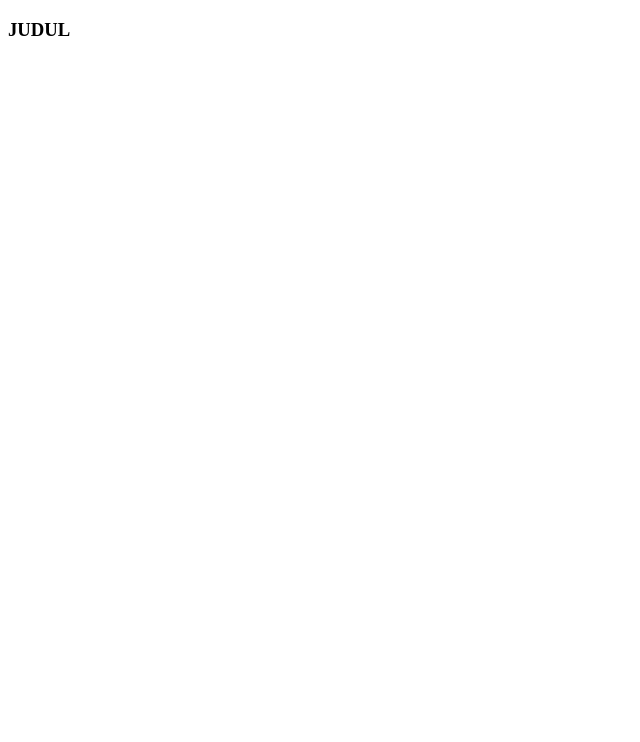
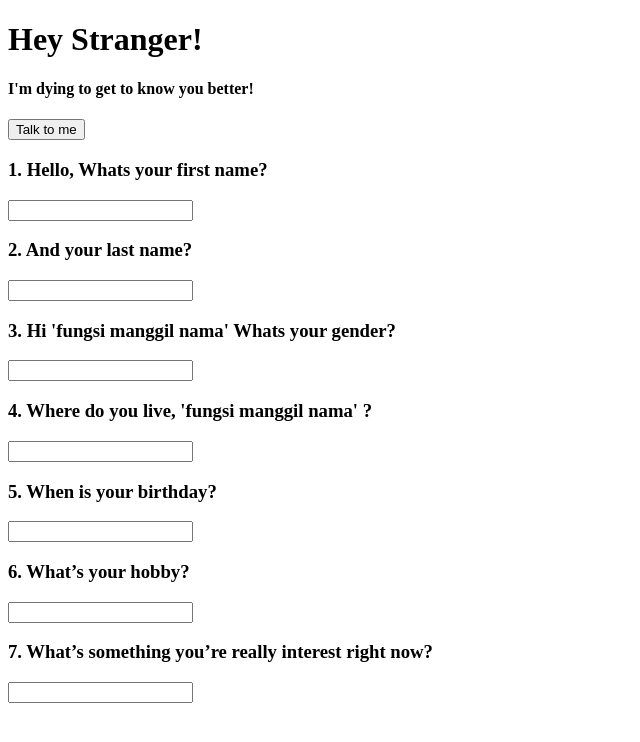
Before and after one commit to badaiwinata/we-can-form, a React (Create React App) app: page / in a window 1280 px wide. Shown: the top 742 px of the page, without its empty margins (0-640 px from the left). Built offline with nearby package versions, Linux system fonts and the light colour scheme.

Commit message:
create section

```diff
--- a/src/components/Address.js
+++ b/src/components/Address.js
@@ -4,7 +4,8 @@ export default class Address extends Component {
   render() {
     return (
       <div>
-
+        <h3>4. Where do you live, 'fungsi manggil nama' ?</h3>
+        <input></input>
       </div>
     )
   }
--- a/src/components/Birthday.js
+++ b/src/components/Birthday.js
@@ -4,7 +4,8 @@ export default class Birthday extends Component {
   render() {
     return (
       <div>
-
+        <h3>5. When is your birthday?</h3>
+        <input></input>
       </div>
     )
   }
--- a/src/components/Firstname.js
+++ b/src/components/Firstname.js
@@ -4,7 +4,8 @@ export default class Firstname extends Component {
   render() {
     return (
       <div>
-
+        <h3>1. Hello, Whats your first name?</h3>
+        <input></input>
       </div>
     )
   }
--- a/src/components/Gender.js
+++ b/src/components/Gender.js
@@ -4,7 +4,8 @@ export default class Gender extends Component {
   render() {
     return (
       <div>
-
+        <h3>3. Hi 'fungsi manggil nama' Whats your gender?</h3>
+        <input></input>
       </div>
     )
   }
--- a/src/components/Header.js
+++ b/src/components/Header.js
@@ -4,7 +4,9 @@ export default class Header extends Component {
   render() {
     return (
       <div>
-        <h3>JUDUL</h3>
+        <h1>Hey Stranger!</h1>
+        <h4>I'm dying to get to know you better!</h4>
+        <button>Talk to me</button>
       </div>
     )
   }
--- a/src/components/Hobby.js
+++ b/src/components/Hobby.js
@@ -4,7 +4,8 @@ export default class Hobby extends Component {
   render() {
     return (
       <div>
-
+        <h3>6. What’s your hobby?</h3>
+        <input></input>
       </div>
     )
   }
--- a/src/components/Interest.js
+++ b/src/components/Interest.js
@@ -4,7 +4,8 @@ export default class Interest extends Component {
 	render() {
 		return (
 			<div>
-
+				<h3>7. What’s something you’re really interest right now?</h3>
+				<input></input>
 			</div>
 		)
 	}
--- a/src/components/Lastname.js
+++ b/src/components/Lastname.js
@@ -4,7 +4,8 @@ export default class Lastname extends Component {
   render() {
     return (
       <div>
-
+        <h3>2. And your last name?</h3>
+        <input></input>
       </div>
     )
   }
```
Lines whose indentation alone changed are shown as unchanged.
